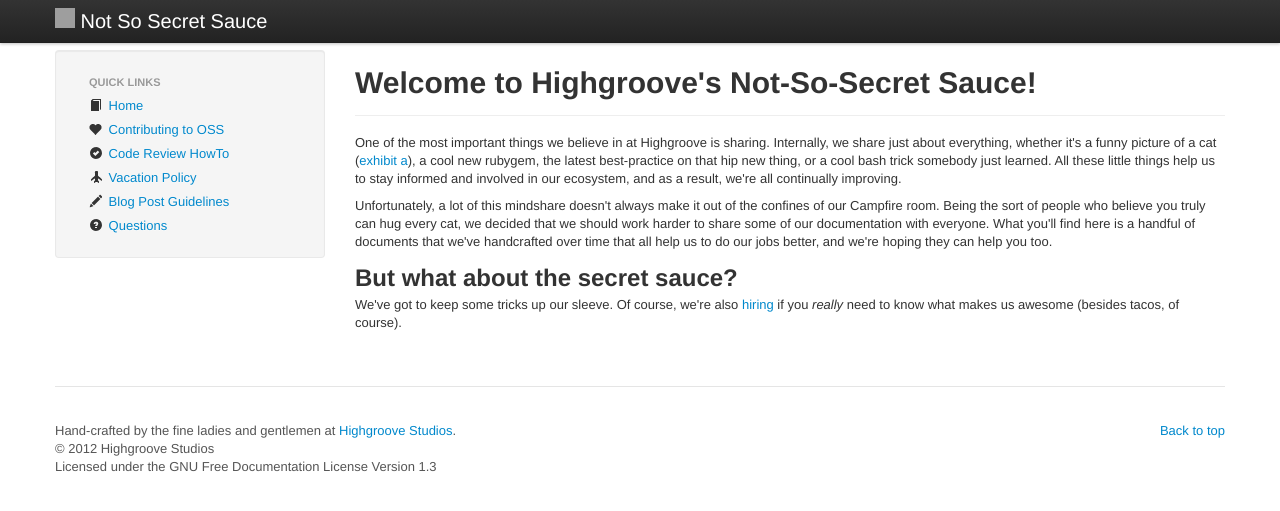
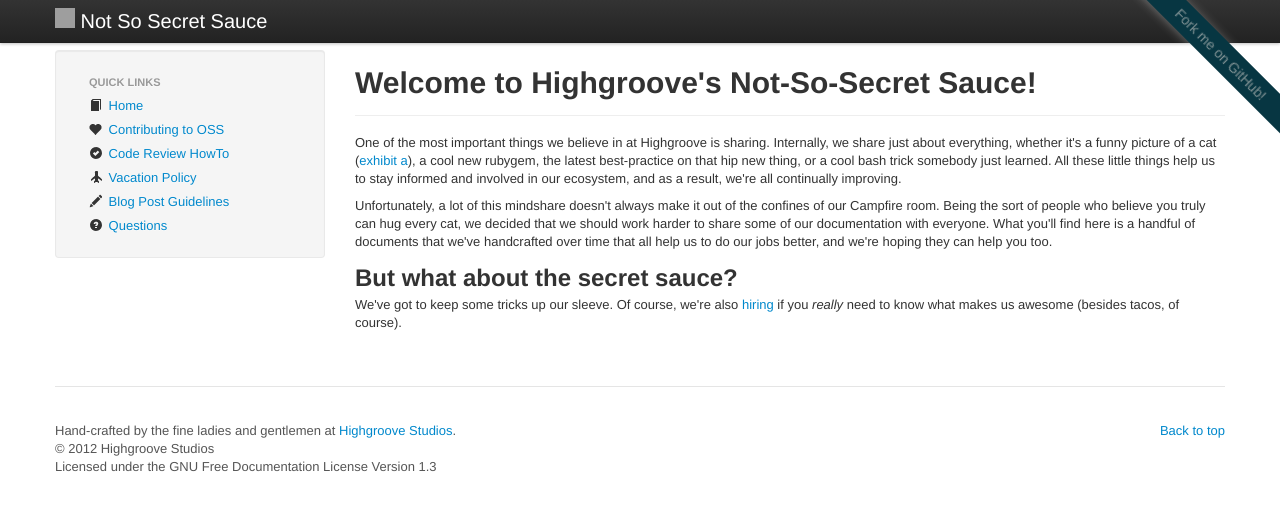
Before and after one commit to daveworth/not-so-secret-sauce, a Jekyll site: the page built from index.html, in a window 1280 px wide. Shown: the top 511 px of the page. Built offline with Jekyll 4.4.1, drawn with Linux system fonts in a browser that asks for light colours; nearby versions of some CDN libraries; grey boxes are pictures that could not be loaded.

Commit message:
add "Fork me on GitHub" banner.
[#26001217]

```diff
--- a/_layouts/default.html
+++ b/_layouts/default.html
@@ -87,5 +87,9 @@
       <p>Licensed under the GNU Free Documentation License Version 1.3</p>
     </footer>
   </div>
+  <a id="github" href="https://github.com/highgroove/not-so-secret-sauce">
+    <span>Fork me on GitHub!</span>
+    <span>Crafted @ Highgroove.</span>
+  </a>
 </body>
 </html>
--- a/css/main.css
+++ b/css/main.css
@@ -1,4 +1,78 @@
 /* overrides and new styles only */
+
+/* This can be greatly simplified via Compass. Talk to Steven. */
+#github
+{
+  height: 30px;
+  right: -65px;
+  position: absolute;
+  text-decoration: none;
+  top: 40px;
+  width: 250px;
+  z-index: 2000; /* to overcome Twitter-bootstrap */
+
+  -moz-transform: rotate(45deg);
+  -ms-transform: rotate(45deg);
+  -o-transform: rotate(45deg);
+  -webkit-transform: rotate(45deg);
+  transform: rotate(45deg);
+}
+#github span
+{
+  background: #073642;
+  color: #839496;
+  font-size: 14px;
+  left: 0;
+  padding: 5px 0;
+  position: absolute;
+  text-align: center;
+  width: 250px;
+
+  -moz-box-shadow: rgba(255,255,255,0.3) 1px 1px 10px;
+  -o-box-shadow: rgba(255,255,255,0.3) 1px 1px 10px;
+  -webkit-box-shadow: rgba(255,255,255,0.3) 1px 1px 10px;
+  box-shadow: rgba(255,255,255,0.3) 1px 1px 10px;
+
+  -moz-transition: opacity 1s;
+  -o-transition: opacity 1s;
+  -webkit-transition: opacity 1s;
+  transition: opacity 1s;
+}
+#github span:last-child
+{
+  background: #0087ff;
+  color: #eee8d5;
+  opacity: 0;
+}
+#github :hover span:first-child
+{
+  opacity: 0;
+}
+#github :hover span:last-child
+{
+  opacity: 1;
+}
+@media all and (-webkit-transform-3d)
+{
+  #github span
+  {
+    opacity: 1 !important;
+    -webkit-backface-visibility: hidden;
+    -webkit-transition: -webkit-transform 1s;
+  }
+  #github span:last-child
+  {
+    -webkit-transform: rotateX(180deg);
+  }
+  #github:hover span:first-child
+  {
+    -webkit-transform: rotateX(180deg);
+  }
+  #github:hover span:last-child
+  {
+    -webkit-transform: rotateX(360deg);
+  }
+}
 
 .footer {
   margin-top: 45px;
```
